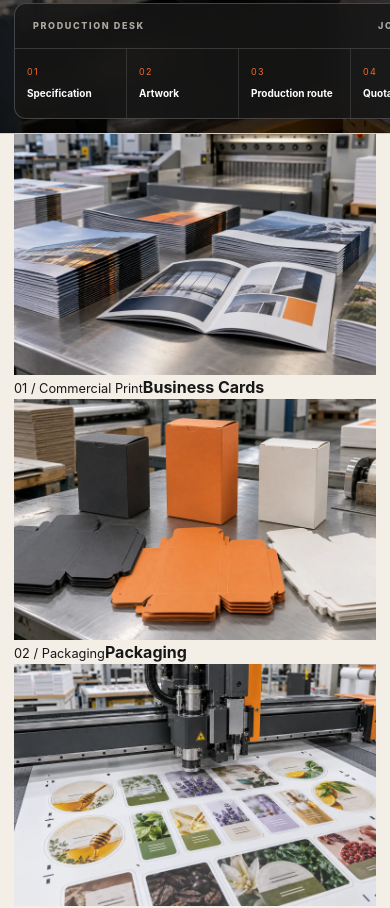
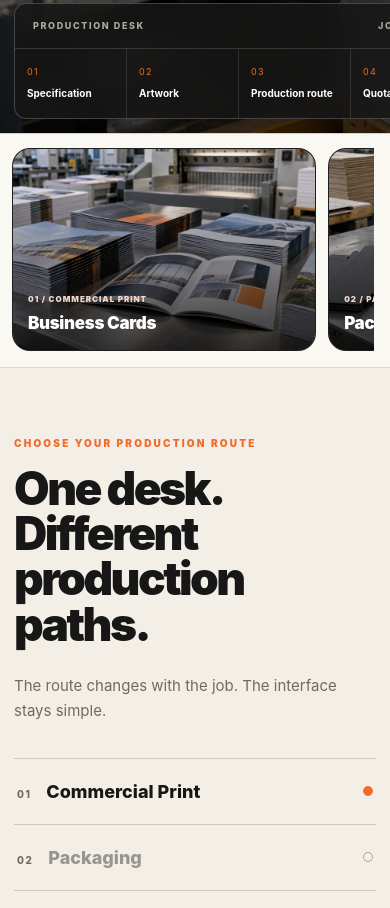
Before and after one commit to rehmantraders550-lab/jubbir-printers, a React (Vite) app: page / in a window 390 px wide. Shown: the part 1060-1968 px from the top of the page. Built offline with nearby package versions, Linux system fonts and the light colour scheme.

Commit message:
Style homepage product card register

```diff
--- a/src/index.css
+++ b/src/index.css
@@ -446,26 +446,108 @@ img {
   line-height: 1.35;
 }
 
-.job-strip {
+.home-product-register {
   border-bottom: 1px solid rgb(23 23 23 / 14%);
   background: #faf8f3;
 }
 
-.job-strip .site-wrap {
-  display: flex;
-  gap: 31px;
-  overflow-x: auto;
-  padding-block: 17px;
-  scrollbar-width: thin;
-  white-space: nowrap;
-}
-
-.job-strip span {
-  color: #5f5a53;
-  font-size: 10px;
+.home-product-register__grid {
+  display: grid;
+  grid-template-columns: repeat(4, minmax(0, 1fr));
+  gap: 14px;
+  padding-block: 18px;
+}
+
+.home-product-card {
+  position: relative;
+  min-height: 146px;
+  overflow: hidden;
+  border: 1px solid rgb(23 23 23 / 14%);
+  border-radius: 18px;
+  background: var(--surface);
+  isolation: isolate;
+}
+
+.home-product-card img {
+  width: 100%;
+  height: 100%;
+  min-height: 146px;
+  object-fit: cover;
+  transition: transform 220ms ease;
+}
+
+.home-product-card__scrim {
+  position: absolute;
+  inset: 0;
+  background: linear-gradient(180deg, rgb(0 0 0 / 4%) 20%, rgb(0 0 0 / 78%) 100%);
+  z-index: 1;
+}
+
+.home-product-card__meta {
+  position: absolute;
+  z-index: 2;
+  right: 15px;
+  bottom: 14px;
+  left: 15px;
+  color: var(--white);
+}
+
+.home-product-card__meta small,
+.home-product-card__meta strong {
+  display: block;
+}
+
+.home-product-card__meta small {
+  color: #f2d6c8;
+  font-size: 8px;
   font-weight: 900;
-  letter-spacing: 0.17em;
+  letter-spacing: .12em;
   text-transform: uppercase;
+}
+
+.home-product-card__meta strong {
+  margin-top: 6px;
+  font-size: 17px;
+  font-weight: 900;
+  letter-spacing: -.02em;
+}
+
+.home-product-card:hover img,
+.home-product-card:focus-visible img {
+  transform: scale(1.025);
+}
+
+@media (max-width: 980px) {
+  .home-product-register__grid {
+    grid-template-columns: repeat(2, minmax(0, 1fr));
+  }
+}
+
+@media (max-width: 620px) {
+  .home-product-register {
+    overflow: hidden;
+  }
+
+  .home-product-register__grid {
+    display: flex;
+    width: min(100%, calc(100% - 24px));
+    gap: 12px;
+    overflow-x: auto;
+    margin-left: 12px;
+    padding-block: 14px 16px;
+    scroll-snap-type: x mandatory;
+    scrollbar-width: thin;
+  }
+
+  .home-product-card {
+    min-width: 78vw;
+    min-height: 172px;
+    scroll-snap-align: start;
+  }
+
+  .home-product-card img {
+    min-height: 172px;
+  }
 }
 
 .section {
```
